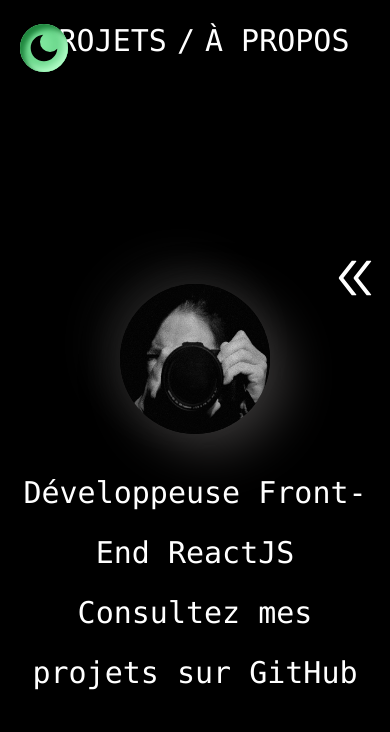
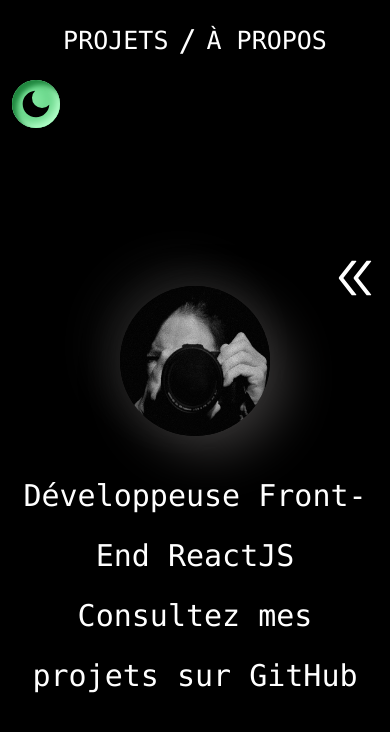
Before and after one commit to July-github/portfolio, a React (Create React App) app: page /#/ in a window 390 px wide. Shown: the top 732 px of the page. Built offline with nearby package versions, Linux system fonts and the light colour scheme.

Commit message:
responsive fix

```diff
--- a/src/components/Header/header.scss
+++ b/src/components/Header/header.scss
@@ -7,12 +7,10 @@
     position: fixed;
     z-index: 15;
     cursor: pointer;
-    // color: white;
     font-size: 30px;
 
     > a {
         text-decoration: none;
-        // color: white;
         font-size: 30px;
     }
 
@@ -30,12 +28,17 @@
     align-items: center;
     justify-content: center;
     position: absolute;
-    left: 5%;
+    left: 3%;
     top: 30%;
 }
-.theme_button {
-    background-color: transparent;
-    border: none;
-    cursor: pointer;
-    color: pink;
+
+@media (max-width: 600px) {
+    .header_Wrapper > a {
+        font-size: 25px;
+    }
 }
+@media (max-width: 450px) {
+    .themeButton_container {
+        top: 100%;
+    }
+}
--- a/src/components/Logos/logos.scss
+++ b/src/components/Logos/logos.scss
@@ -38,3 +38,22 @@
         -webkit-animation: githubLogo 2s infinite;
     }
 }
+
+@media (max-width: 1000px) {
+    .logos_wrapper > .mobile_logo svg {
+        width: 50px;
+        height: 50px;
+    }
+}
+@media (max-width: 800px) {
+    .logos_wrapper > .mobile_logo svg {
+        width: 40px;
+        height: 40px;
+    }
+}
+@media (max-width: 600px) {
+    .logos_wrapper > .mobile_logo svg {
+    width: 35px;
+    height: 35px;
+    }
+}
--- a/src/components/ProjectCard/projectCard.scss
+++ b/src/components/ProjectCard/projectCard.scss
@@ -10,13 +10,16 @@
         z-index: 0;
         width: 100%;
         height: 100%;
-        background-color: black;
 
         > img {
             object-fit: cover;
             height: 100%;
             width: 100%;
-            opacity: 0.8;
+            border-radius: 10px;
+            -webkit-border-radius: 10px;
+            -moz-border-radius: 10px;
+            -ms-border-radius: 10px;
+            -o-border-radius: 10px;
             filter: grayscale(100%);
             -webkit-filter: grayscale(100%);
 
--- a/src/pages/Home/home.scss
+++ b/src/pages/Home/home.scss
@@ -8,7 +8,6 @@
 @import '../../components/Logos/logos.scss';
 
 .home_wrapper{
-    padding: 0px 10px;
     height: 100%;
     overflow: hidden;
     width: 100%;
```
